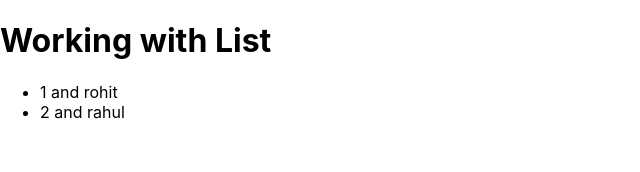
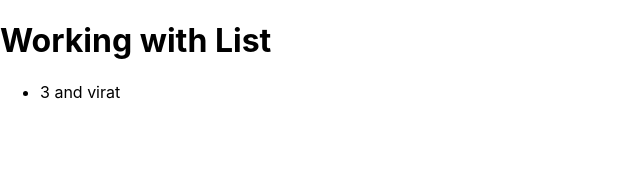
Before and after one commit to kodecdac/advday1, a React (Create React App) app: page / in a window 1280 px wide. Shown: the top 172 px of the page, without its empty margins (0-640 px from the left). Built offline with nearby package versions, Linux system fonts and the light colour scheme.

Commit message:
working with map and filter.

```diff
--- a/src/App.js
+++ b/src/App.js
@@ -2,8 +2,9 @@
 function App() {
   let list = ["delhi", "calcutta", "mumbai", "kharghar"];
   let list1 = [
-    { id: 1, username: "rohit" },
-    { id: 2, username: "rahul" },
+    { id: 1, username: "rohit", active: true },
+    { id: 2, username: "rahul", active: true },
+    { id: 3, username: "virat", active: false },
   ];
 
   return (
@@ -11,11 +12,13 @@ function App() {
       <h1>Working with List</h1>
 
       <ul>
-        {list1.map((item, index) => (
-          <li key={index}>
-            {item.id} and {item.username}
-          </li>
-        ))}
+        {list1
+          .filter((item) => !item.active)
+          .map((item, index) => (
+            <li key={index}>
+              {item.id} and {item.username}
+            </li>
+          ))}
       </ul>
     </div>
   );
```
